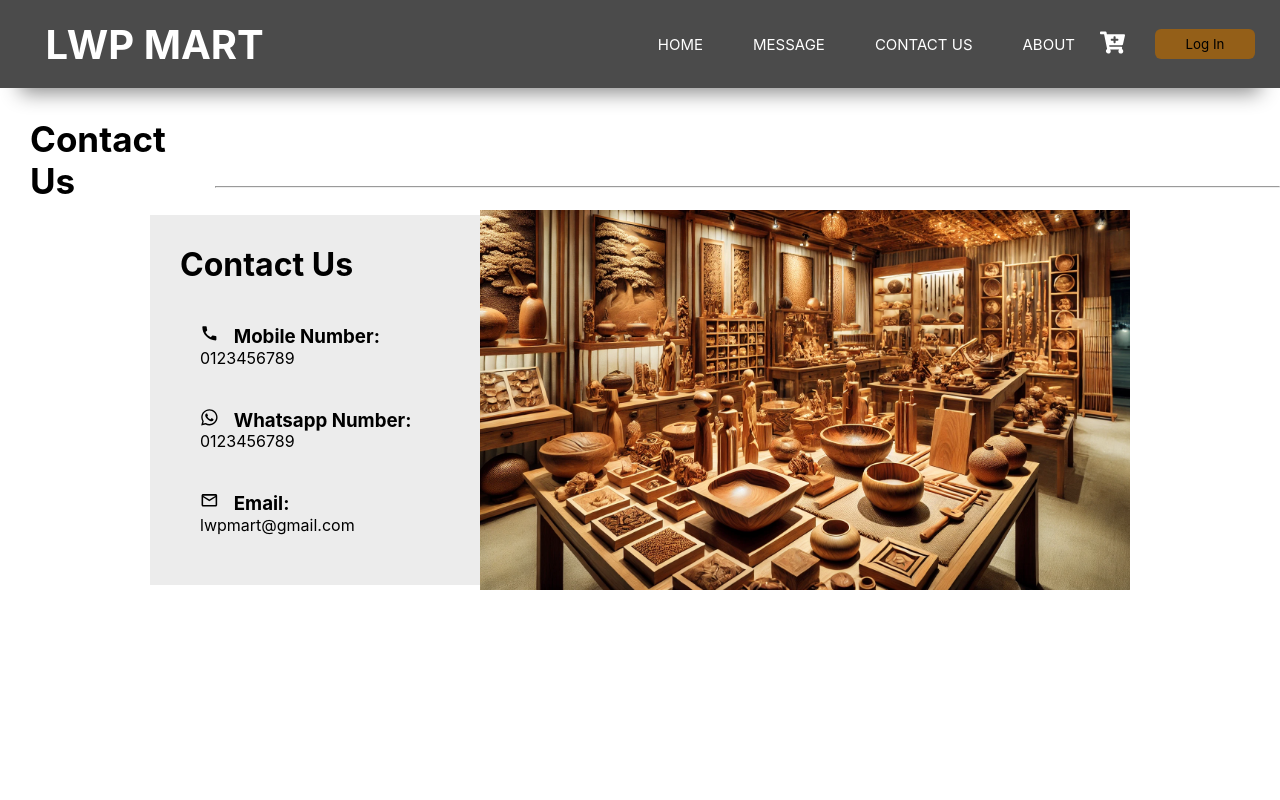
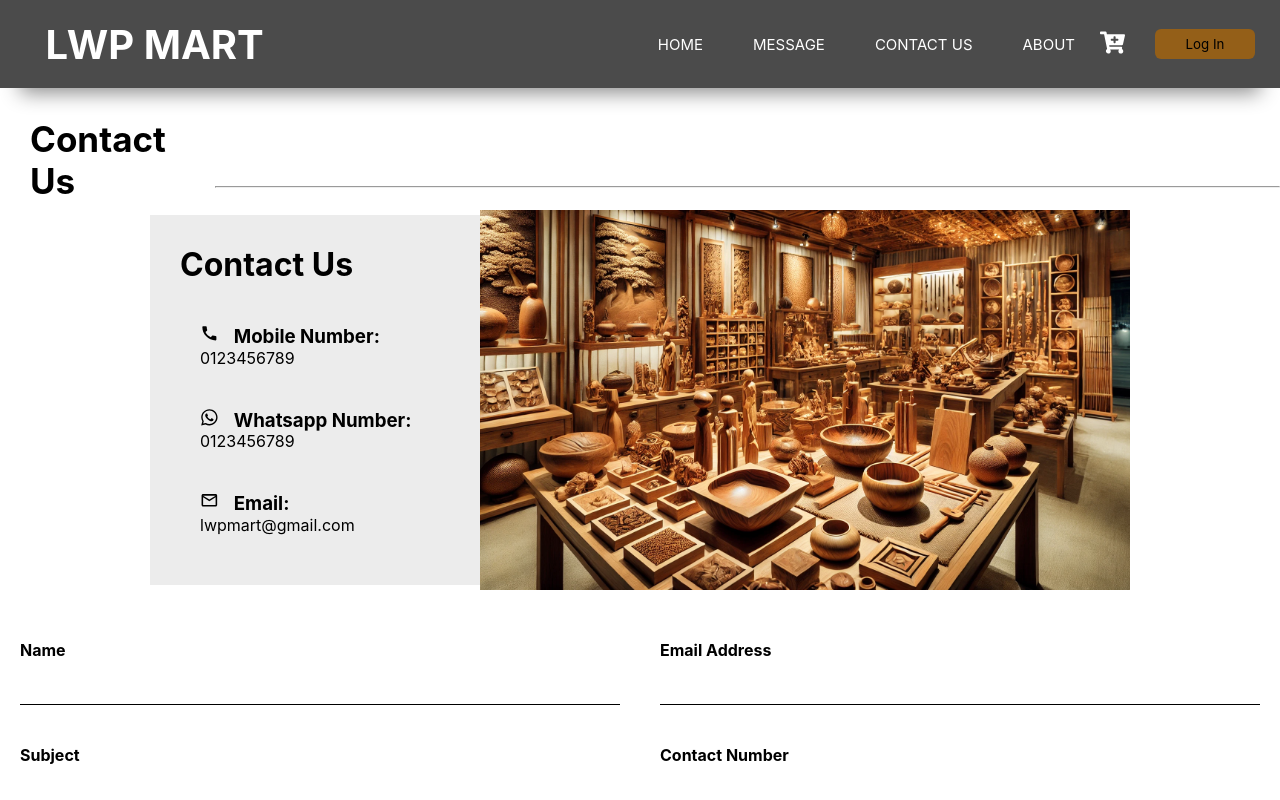
Before and after one commit to KLNCL/LWP_MART_CLIENT, a React (Vite) app: page /ContactUs in a window 1280 px wide. Built offline with nearby package versions, Linux system fonts and the light colour scheme.

Commit message:
Editing the form for the Contact Us page

```diff
--- a/package.json
+++ b/package.json
@@ -10,6 +10,7 @@
     "preview": "vite preview"
   },
   "dependencies": {
+    "@emailjs/browser": "^4.4.1",
     "axios": "^1.7.9",
     "jwt-decode": "^4.0.0",
     "react": "^18.3.1",
--- a/src/pages/ContactUs/ContactUs.jsx
+++ b/src/pages/ContactUs/ContactUs.jsx
@@ -1,11 +1,35 @@
-import React from 'react'
+import React, { useRef, useState } from 'react'
 import "./ContactUs.scss"
 import backgroundImage from "../../Image/ContactUs.jpg";
 import { MdCall } from "react-icons/md";
 import { FaWhatsapp } from "react-icons/fa6";
 import { MdOutlineEmail } from "react-icons/md";
+import emailJs from '@emailjs/browser'
+
+const Result = () => {
+    return (
+        <p style={{ color: "blue", paddingLeft: '50px' }}>Your massage has been succsessfully sent. I will contact you soon.</p>
+    )
+}
 
 export default function ContactUs() {
+
+    const [result, showResult] = useState(false);
+    const form = useRef();
+
+    const sendEmail = (e) => {
+        e.preventDefault();
+
+        emailJs.sendForm('service_4uuiw2n', 'template_ptwvb0h', e.target, '5CVhUkK8oVbIPQ-D6')
+
+        e.target.reset();
+        showResult(true);
+    };
+
+    setTimeout(() => {
+        showResult(false);
+    }, 5000)
+
     return (
         <div className="contactUs-container">
             <div className="title">
@@ -15,42 +39,56 @@ export default function ContactUs() {
             <div className="body">
                 <div className="img">
                     <div className="left">
-                    <h1 style={{marginBottom:"20px"}}>Contact Us</h1>
+                        <h1 style={{ marginBottom: "20px" }}>Contact Us</h1>
                         <div className="mobile-number">
 
-                        <h3><MdCall style={{marginRight:"15px"}}/>Mobile Number:</h3>
+                            <h3><MdCall style={{ marginRight: "15px" }} />Mobile Number:</h3>
                             <p >0123456789</p>
                         </div>
                         <div className="whatsapp-number">
-                        <h3><FaWhatsapp style={{marginRight:"15px"}} />Whatsapp Number:</h3>
+                            <h3><FaWhatsapp style={{ marginRight: "15px" }} />Whatsapp Number:</h3>
                             <p>0123456789</p>
                         </div>
                         <div className="email">
-                        <h3><MdOutlineEmail style={{marginRight:"15px"}}/>Email:</h3>
+                            <h3><MdOutlineEmail style={{ marginRight: "15px" }} />Email:</h3>
                             <p>lwpmart@gmail.com</p>
                         </div>
                     </div>
                     <div className="right">
-                    <img src={backgroundImage}/>
+                        <img src={backgroundImage} />
                     </div>
 
                 </div>
-            <div className="form">
-                {/* <h1>Get In Touch</h1>
-                <div className="name">
-                    <p>Name</p>
+                <div className='form-container'>
+                    {/* <h1>Get In Touch</h1> */}
+                    <form ref={form} onSubmit={sendEmail}>
+                        <div style={{ display: "flex", flexDirection: "column", gap: "5px" }}>
+                            <label>Name</label>
+                            <input type='text' name='name' />
                         </div>
-                <div className="email">
-                    <p>Email Address</p>
+                        <div style={{ display: "flex", flexDirection: "column", gap: "5px" }}>
+                            <label>Email Address</label>
+                            <input type='text' name='email' />
                         </div>
-                <div className="number">
-                    <p>Whatsapp Number</p>
+                        <div style={{ display: "flex", flexDirection: "column", gap: "5px" }}>
+                            <label>Subject</label>
+                            <input type='text' />
                         </div>
-                <div className="message">
-                    <p>Type your Message</p>
-                </div> */}
+                        <div style={{ display: "flex", flexDirection: "column", gap: "5px" }}>
+                            <label>Contact Number</label>
+                            <input type='text' name='contactNumber' />
+                        </div>
+                        <div style={{ display: "flex", flexDirection: "column", gap: "5px" }}>
+                            <label >Type Your Message</label>
+                            <input type='text' name='message' />
+                        </div>
+                        <div></div>
+                        <button>Send message</button>
+                        <div>{result ? <Result /> : null}</div>
+                    </form>
 
                 </div>
+
             </div>
         </div>
     )
--- a/src/pages/ContactUs/ContactUs.scss
+++ b/src/pages/ContactUs/ContactUs.scss
@@ -83,15 +83,59 @@
             }
         }
 
-        // .form{
-        //     display: flex;
-        //     // align-items: center;
-        //     // justify-content: center;
-        //     flex-direction: column;
-        //     width: 100vw;
-        //     height: 50vh;
-        //     background-color: pink;
-        // }
+        .form-container{
+            display: flex;
+            // align-items: center;
+            // justify-content: center;
+            flex-direction: column;
+            width: 100vw;
+            height: 50vh;
+            margin-bottom: 80px;
+            // background-color: pink;
+
+            h1{
+                margin-left: 30px;
+            }
+
+            form{
+                display: grid;
+                align-items: center;
+                justify-content: center;
+                grid-template-columns: auto auto;
+                grid-auto-flow: row;
+                grid-gap: 40px;
+                margin-top: 40px;
+
+                label{
+                    font-weight: bold;
+                }
+
+
+                input{
+                    border: none;
+                    border-bottom: 1px solid black;
+                    width: 600px;
+                    height: 40px;
+                    padding-left: 10px;
+                    outline: none;
+
+                    &:focus{
+                        border-bottom: 2px solid rgb(165, 71, 42);
+                    }
+                }
+
+                button{
+                    width: 150px;
+                    height: 45px;
+                    margin-bottom: 50px;
+                    background-color: black;
+                    color: white;
+                    font-weight: bold;
+                }
+
+            }
+
+        }
     }
 
 
```
Also changed, not shown: 1 other file (tests, documents, lock files or other folders). Lines whose indentation alone changed are shown as unchanged.
